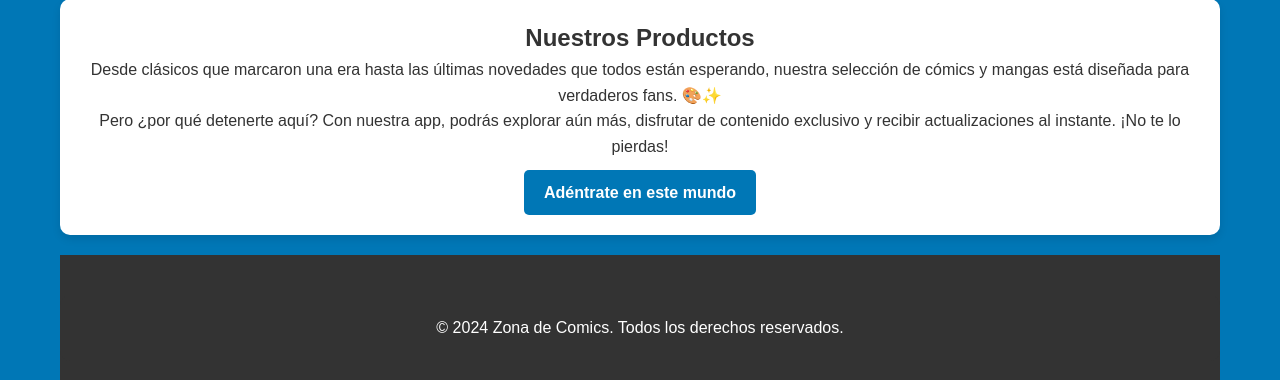
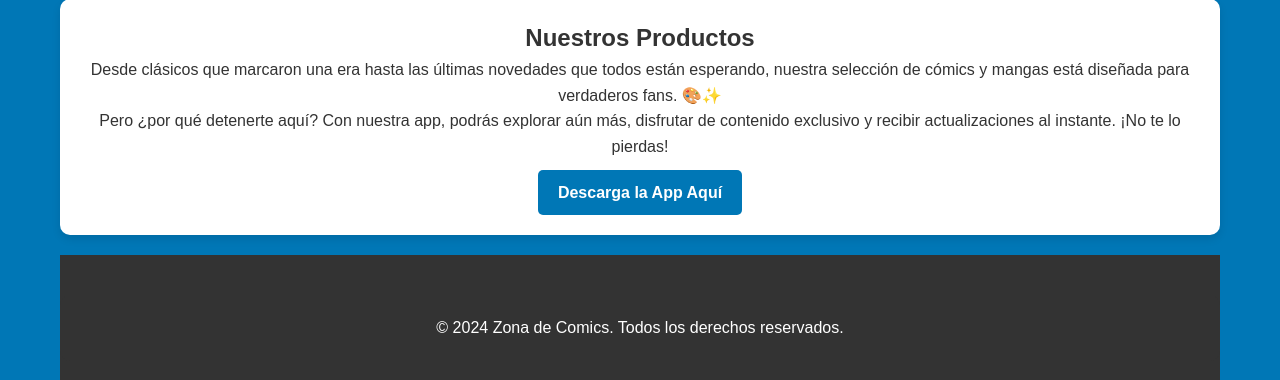
Before and after one commit to benjaavmm/Zonacomicsweb, a Django app: page / in a window 1280 px wide. Shown: the part 1580-1960 px from the top of the page. Run offline with Django 5.2, Linux system fonts and the light colour scheme; some libraries are stand-ins or nearby versions.

Commit message:
Update home.html

```diff
--- a/comics/templates/home.html
+++ b/comics/templates/home.html
@@ -55,20 +55,56 @@
             <h2>Explora y Descarga</h2>
             <p>¿Te gusta cómo luce nuestra página? ¡Esto es solo el comienzo! Con nuestra app, tendrás todo un universo de cómics y mangas al alcance de tu mano. 📱</p>
             <p>Descubre historias épicas, mundos fantásticos y personajes inolvidables. ¡Es fácil comenzar! Solo sigue estos simples pasos y lleva la magia contigo a todas partes.</p>
-            <a href="#" class="descargar-app">Descarga la App Aquí</a>
+
+            <a href="#" id="download-link" class="descargar-app">Descarga la App Aquí</a>
+            <div id="qr-code" class="qr-code" style="display: none;">
+                <img src="https://api.qrserver.com/v1/create-qr-code/?size=200x200&data=https://github.com/tu-usuario/tu-repositorio/releases/download/v1.0.0/app.apk" alt="QR Code para Descarga de App">
+                <p>Escanea este código QR desde tu dispositivo móvil para descargar la app.</p>
+            </div>
         </section>
 
         <section class="productos">
             <h2>Nuestros Productos</h2>
             <p>Desde clásicos que marcaron una era hasta las últimas novedades que todos están esperando, nuestra selección de cómics y mangas está diseñada para verdaderos fans. 🎨✨</p>
             <p>Pero ¿por qué detenerte aquí? Con nuestra app, podrás explorar aún más, disfrutar de contenido exclusivo y recibir actualizaciones al instante. ¡No te lo pierdas!</p>
-            <a href="#" class="descargar-app">Adéntrate en este mundo</a>
+            <a href="#" id="second-download-link" class="descargar-app">Descarga la App Aquí</a>
+            <div id="second-qr-code" class="qr-code" style="display: none;">
+                <img src="https://api.qrserver.com/v1/create-qr-code/?size=200x200&data=https://github.com/tu-usuario/tu-repositorio/releases/download/v1.0.0/app.apk" alt="QR Code para Descarga de App">
+                <p>Escanea este código QR desde tu dispositivo móvil para descargar la app.</p>
+            </div>
         </section>
+    </main>
 
     <footer>
         <div class="footer">
             <p>&copy; 2024 Zona de Comics. Todos los derechos reservados.</p>
         </div>
     </footer>
+
+    <script>
+        function detectDevice() {
+            var userAgent = navigator.userAgent.toLowerCase();
+            var isMobile = /android|webos|iphone|ipad|ipod|blackberry|iemobile|opera mini/i.test(userAgent);
+            var downloadLinks = document.querySelectorAll('#download-link, #second-download-link');
+            var qrCodes = document.querySelectorAll('#qr-code, #second-qr-code');
+
+            downloadLinks.forEach(function(link, index) {
+                if (isMobile) {
+                    link.href = 'https://github.com/tu-usuario/tu-repositorio/releases/download/v1.0.0/app.apk';
+                    link.onclick = function(e) {
+                        // Iniciar descarga directa en móvil
+                        window.location.href = this.href;
+                    };
+                } else {
+                    link.onclick = function(e) {
+                        e.preventDefault();
+                        // Mostrar/ocultar código QR en desktop
+                        qrCodes[index].style.display = qrCodes[index].style.display === 'none' ? 'block' : 'none';
+                    };
+                }
+            });
+        }
+        detectDevice();
+    </script>
 </div>
 {% endblock %}
```
